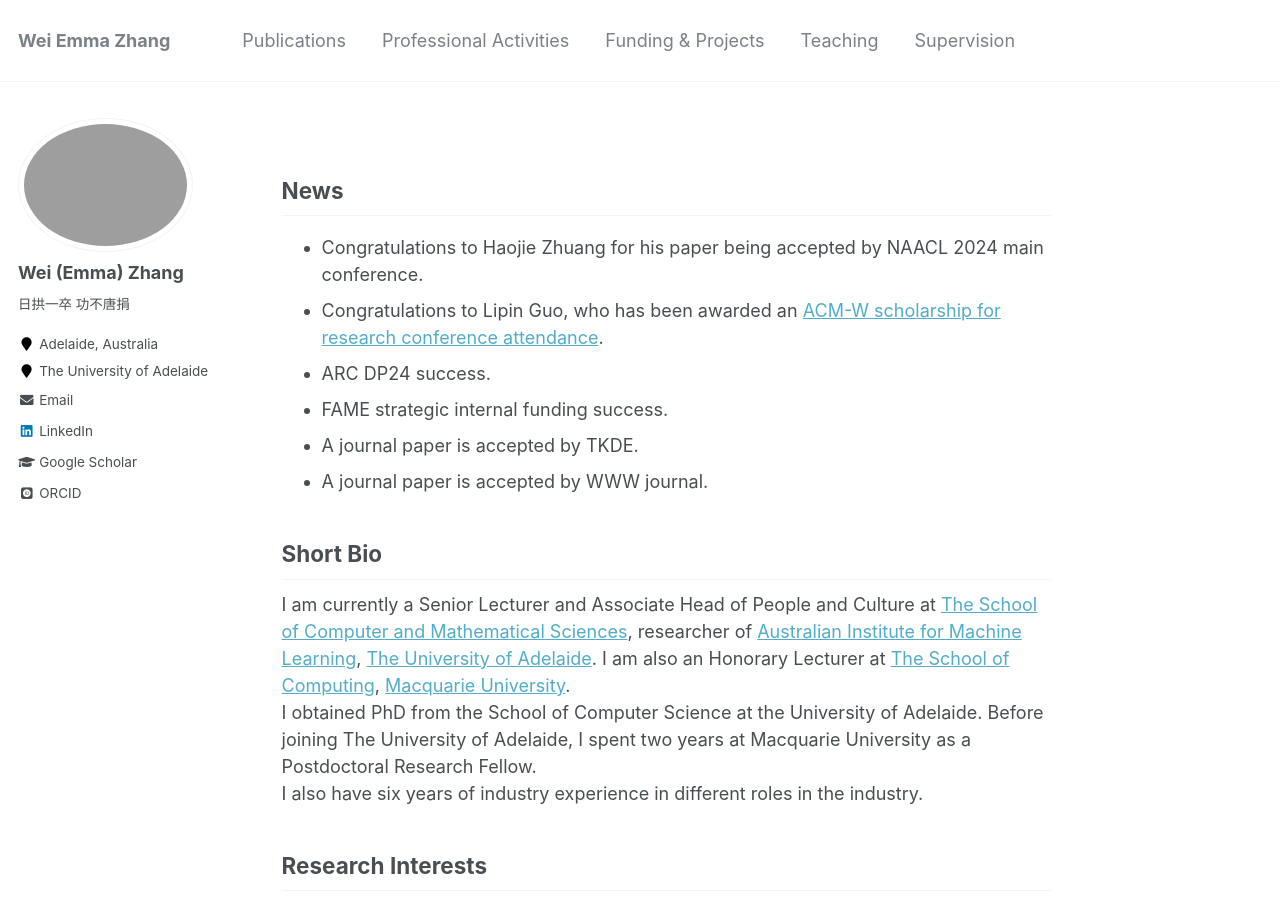
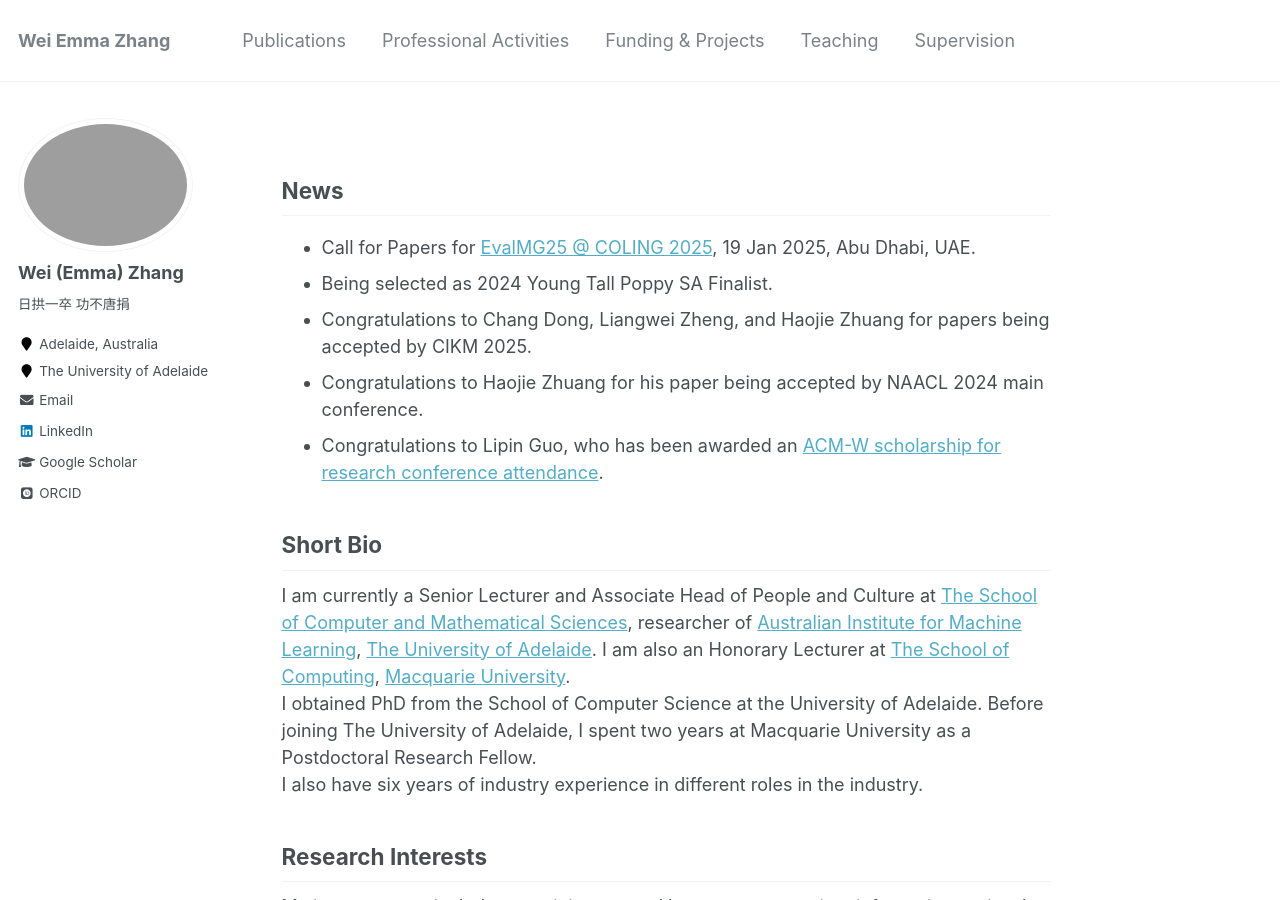
Before and after one commit to weiezhang/weiezhang.github.io, a Jekyll site: the page built from _pages/about.md, in a window 1280 px wide and 900 px high. Built offline with Jekyll 4.4.1, drawn with Linux system fonts in a browser that asks for light colours; some web fonts are replaced.

Commit message:
Update about.md

```diff
--- a/_pages/about.md
+++ b/_pages/about.md
@@ -9,12 +9,11 @@ redirect_from:
 ---
 
 ## News
+* Call for Papers for [EvalMG25 @ COLING 2025](https://evalmg.github.io/), 19 Jan 2025, Abu Dhabi, UAE.
+* Being selected as 2024 Young Tall Poppy SA Finalist.
+* Congratulations to Chang Dong, Liangwei Zheng, and Haojie Zhuang for papers being accepted by CIKM 2025.
 * Congratulations to Haojie Zhuang for his paper being accepted by NAACL 2024 main conference.
 * Congratulations to Lipin Guo, who has been awarded an [ACM-W scholarship for research conference attendance](https://women.acm.org/acm-w-scholarship-for-attendance-of-research-conferences-program/).
-* ARC DP24 success.
-* FAME strategic internal funding success.
-* A journal paper is accepted by TKDE.
-* A journal paper is accepted by WWW journal.
 
 ## Short Bio
 I am currently a Senior Lecturer and Associate Head of People and Culture at [The School of Computer and Mathematical Sciences](https://set.adelaide.edu.au/mathematical-sciences), researcher of [Australian Institute for Machine Learning](https://www.adelaide.edu.au/aiml/), [The University of Adelaide](http://www.adelaide.edu.au). I am also an Honorary Lecturer at [The School of Computing](https://www.mq.edu.au/faculty-of-science-and-engineering/departments-and-schools/school-of-computing), [Macquarie University](http://www.mq.edu.au/).
```
